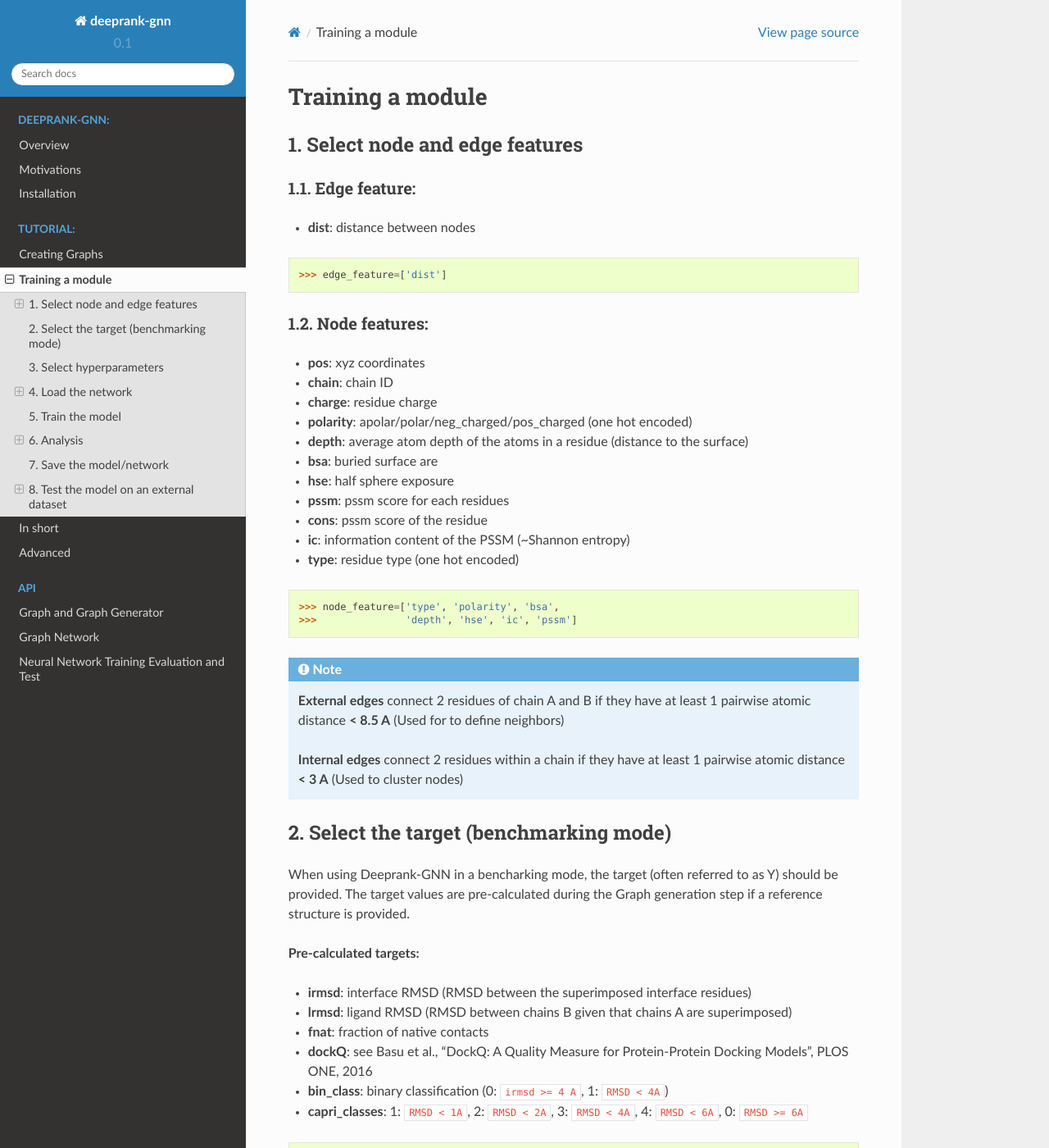
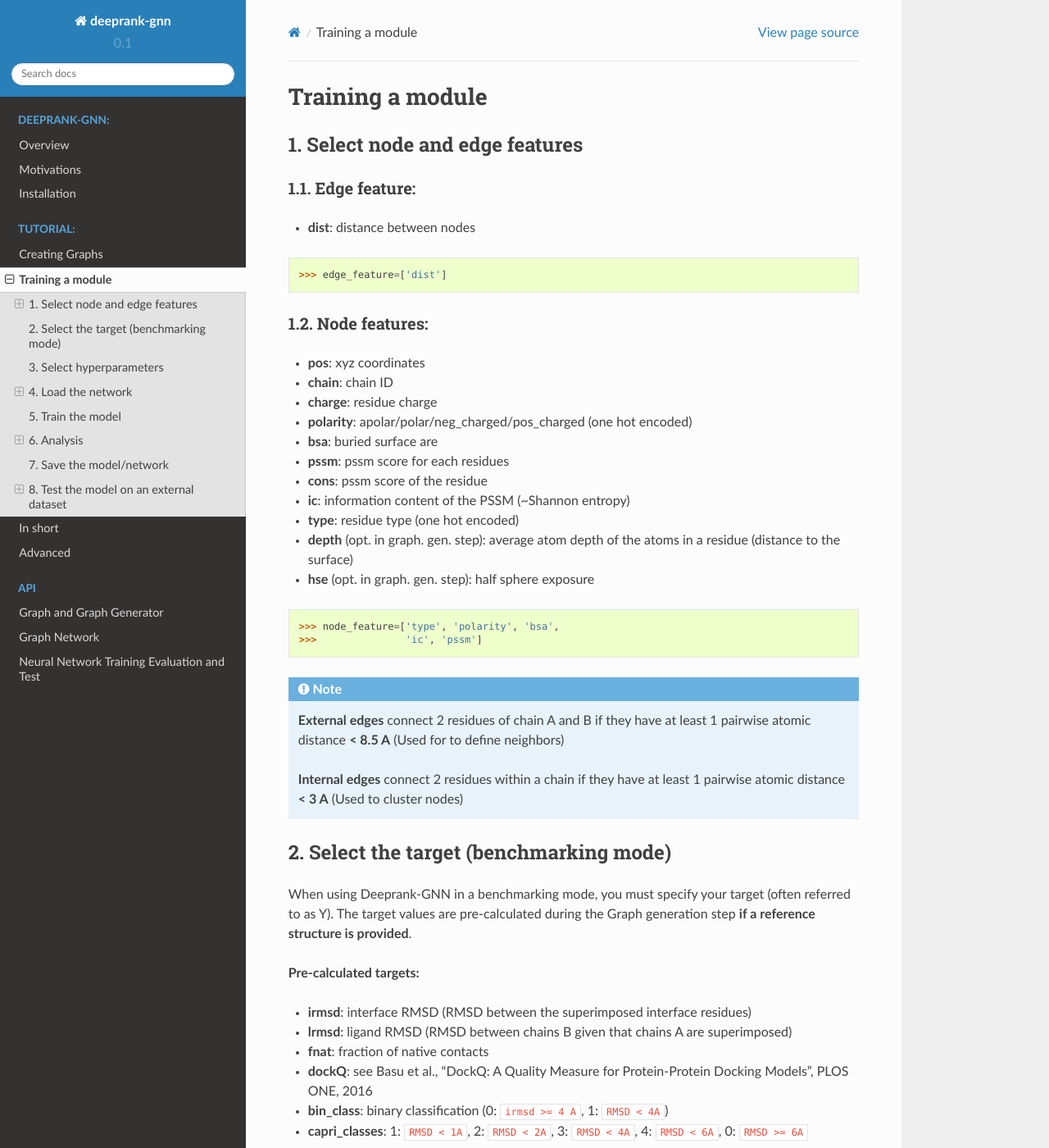
Before and after one commit to DeepRank/Deeprank-GNN, a Sphinx documentation site: the page built from docs/tutorial.train_model.rst, in a window 1280 px wide and 1400 px high. Shown: the whole window at 82% size. Built offline with Sphinx 7.4.7 and the Read the Docs theme 2.0.0, drawn with Linux system fonts in a browser that asks for light colours.

Commit message:
Update tutorial.train_model.rst

```diff
--- a/docs/tutorial.train_model.rst
+++ b/docs/tutorial.train_model.rst
@@ -25,11 +25,7 @@ Training a module
 
 - **polarity**: apolar/polar/neg_charged/pos_charged (one hot encoded)
 
-- **depth**: average atom depth of the atoms in a residue (distance to the surface)
-
 - **bsa**: buried surface are
-
-- **hse**: half sphere exposure
 
 - **pssm**: pssm score for each residues
 
@@ -39,9 +35,14 @@ Training a module
 
 - **type**: residue type (one hot encoded)
 
+- **depth** (opt. in graph. gen. step): average atom depth of the atoms in a residue (distance to the surface)
+
+- **hse** (opt. in graph. gen. step): half sphere exposure
+
+
 
 >>> node_feature=['type', 'polarity', 'bsa',
->>>               'depth', 'hse', 'ic', 'pssm']
+>>>               'ic', 'pssm']
 
 .. note::
   **External edges** connect 2 residues of chain A and B if they have at least 1 pairwise atomic distance **< 8.5 A** (Used for to define neighbors)
@@ -52,8 +53,8 @@ Training a module
 2. Select the target (benchmarking mode)
 ---------------------------------------------
 
-When using Deeprank-GNN in a bencharking mode, the target (often referred to as Y) should be provided.
-The target values are pre-calculated during the Graph generation step if a reference structure is provided.
+When using Deeprank-GNN in a benchmarking mode, you must specify your target (often referred to as Y).
+The target values are pre-calculated during the Graph generation step **if a reference structure is provided**.
 
 **Pre-calculated targets:**
 
```
